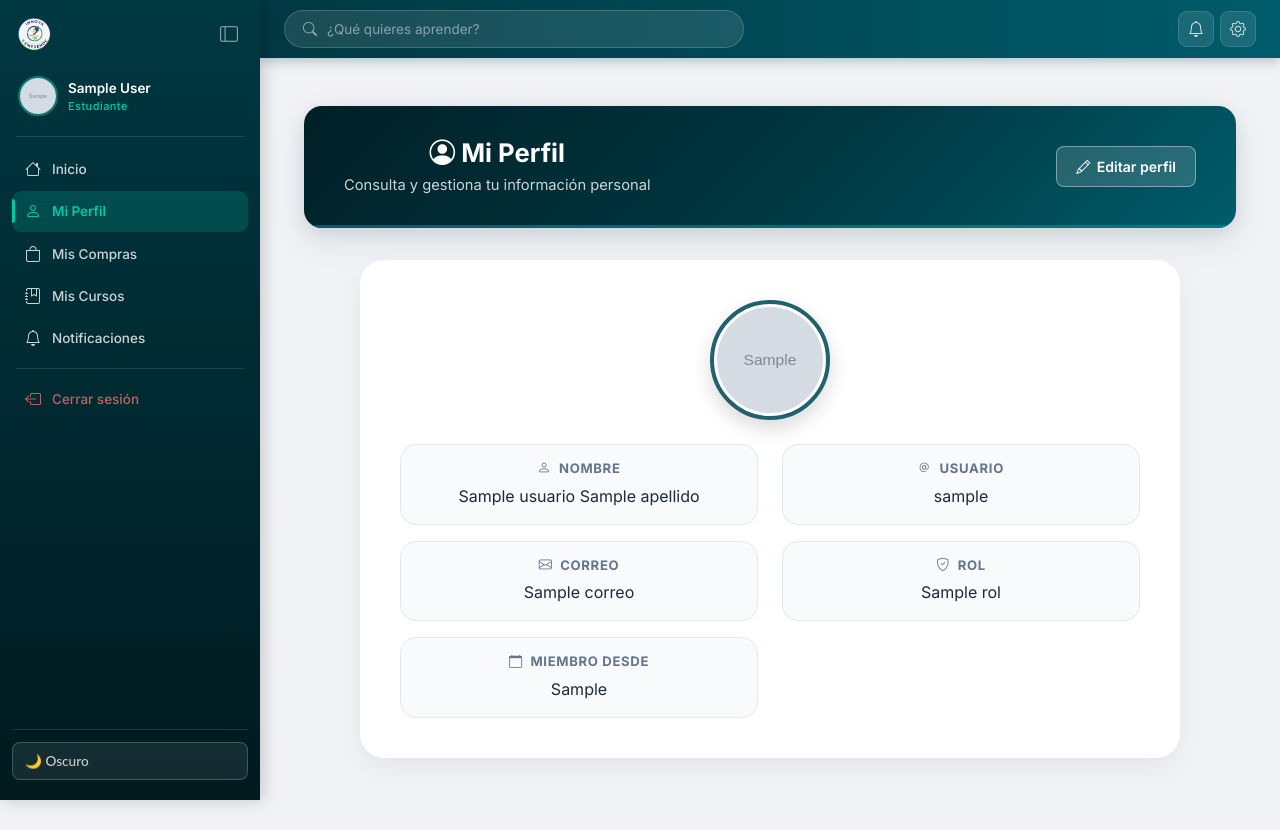
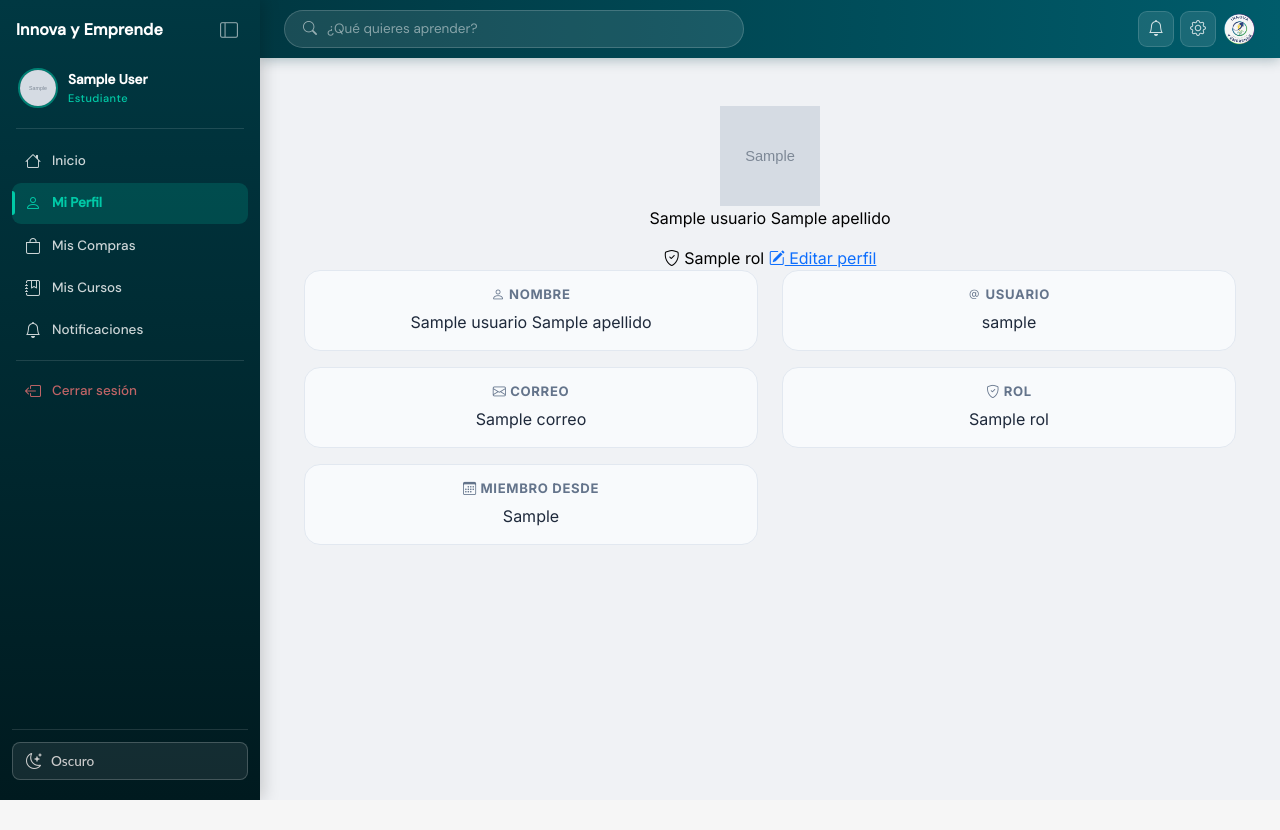
Before and after one commit to jlqexelente100-pixel/Innova-y-Emprende, a Flask app: page /perfil in a window 1280 px wide. After the commit the page ends 800 px from the top, so only its background shows below. Run offline with Flask 3, Linux system fonts and the light colour scheme; the visitor is signed in with stand-in values (Sample User, id 1); grey boxes marked "Sample" are stand-in pictures; a database or web service that is not in the repository returns one stand-in record (values such as "Sample title"); data that the repository does not hold is empty; parts of the project's set-up code (start-up, migrations or seed data) failed here and were passed over; some libraries are stand-ins or nearby versions.

Commit message:
cambios css

```diff
--- a/static/darkmode.js
+++ b/static/darkmode.js
@@ -25,16 +25,20 @@
         });
     });
 
-    /* Actualiza el texto e ícono de todos los botones según el tema */
+    /* Actualiza solo el ícono y el label, sin destruir el HTML del botón */
     function actualizarBotones(tema) {
         document.querySelectorAll(
             '.btn-darkmode, .btn-darkmode-flotante, .btn-darkmode-sidebar'
         ).forEach(function (btn) {
+            var icono = btn.querySelector('i');
+            var label = btn.querySelector('.sidebar-button-label, .nav-label');
             if (tema === 'dark') {
-                btn.innerHTML = '&#9728;&#65039; Claro';
+                if (icono) { icono.className = 'bi bi-sun nav-icon'; }
+                if (label) { label.textContent = 'Claro'; }
                 btn.title = 'Cambiar a modo claro';
             } else {
-                btn.innerHTML = '&#127769; Oscuro';
+                if (icono) { icono.className = 'bi bi-moon-stars nav-icon'; }
+                if (label) { label.textContent = 'Oscuro'; }
                 btn.title = 'Cambiar a modo oscuro';
             }
         });
--- a/static/styles/perfil.css
+++ b/static/styles/perfil.css
@@ -1,8 +1,6 @@
-body {
+.content {
     font-family: "Inter", "Lato", sans-serif;
-    background: #f0f2f5 !important;
-    margin: 0;
-    padding: 0;
+    background: #f0f2f5;
 }
 
 .perfil-container {
--- a/static/styles/sidebar.css
+++ b/static/styles/sidebar.css
@@ -14,6 +14,18 @@
     --sb-hover-bg:  rgba(255, 255, 255, 0.10);
     --sb-active-bg: rgba(0, 201, 167, 0.18);
     --sb-divider:   rgba(255, 255, 255, 0.12);
+}
+
+/* ── Brand text (reemplaza logo) ── */
+.sidebar-brand-text {
+    font-size: 16px;
+    font-weight: 700;
+    color: var(--sb-text);
+    letter-spacing: 0.01em;
+    white-space: nowrap;
+    overflow: hidden;
+    text-overflow: ellipsis;
+    line-height: 1.2;
 }
 
 /* ══════════════════════════════════════════════════
@@ -283,6 +295,7 @@ body {
 
 #sidebar.collapsed .nav-label,
 #sidebar.collapsed .sidebar-button-label,
+#sidebar.collapsed .sidebar-brand-text,
 #sidebar.collapsed .user-info {
     display: none;
 }
@@ -291,8 +304,8 @@ body {
 #sidebar.collapsed .btn-darkmode-sidebar { justify-content: center; }
 #sidebar.collapsed .user-box { justify-content: center; padding: 10px 0; }
 #sidebar.collapsed .logo-img { width: 32px; height: 32px; }
-#sidebar.collapsed .sidebar-logo { justify-content: center; }
-#sidebar.collapsed .sidebar-toggle-btn { display: none; }
+#sidebar.collapsed .sidebar-logo { justify-content: center; flex-direction: row; gap: 0; padding-bottom: 14px; min-height: 58px; }
+#sidebar.collapsed .sidebar-toggle-btn { display: flex; align-items: center; justify-content: center; }
 #sidebar.collapsed .notif-badge { display: none !important; }
 
 /* ══════════════════════════════════════════════════
@@ -420,6 +433,14 @@ body {
 }
 .topbar-login-btn:hover { background: rgba(255, 255, 255, 0.24); color: #fff; }
 
+.topbar-logo-img {
+    width: 34px;
+    height: 34px;
+    border-radius: 8px;
+    object-fit: cover;
+    flex-shrink: 0;
+}
+
 /* Botón mobile dentro de topbar */
 .mobile-sidebar-toggle {
     display: none;
@@ -479,6 +500,7 @@ body {
     }
     #sidebar.collapsed .nav-label,
     #sidebar.collapsed .sidebar-button-label,
+    #sidebar.collapsed .sidebar-brand-text,
     #sidebar.collapsed .user-info { display: flex; }
     #sidebar.collapsed .nav-link { justify-content: flex-start; gap: 10px; }
     #sidebar.collapsed .btn-darkmode-sidebar { justify-content: flex-start; }
--- a/templates/base.html
+++ b/templates/base.html
@@ -233,7 +233,7 @@
 
         <!-- Logo / toggle -->
         <div class="sidebar-logo">
-            <img src="{{ url_for('static', filename='styles/imagenes/logo_nova.png') }}" alt="Logo" class="logo-img">
+            <span class="sidebar-brand-text nav-label">Innova y Emprende</span>
             <button id="toggleSidebar" class="sidebar-toggle-btn" type="button" title="Colapsar menú">
                 <i class="bi bi-layout-sidebar"></i>
             </button>
@@ -378,6 +378,8 @@
                 <a href="{{ url_for('perfil') }}" class="topbar-btn" title="Configuración">
                     <i class="bi bi-gear"></i>
                 </a>
+                <!-- Logo -->
+                <img src="{{ url_for('static', filename='styles/imagenes/logo_nova.png') }}" alt="Logo" class="topbar-logo-img">
                 <!-- Avatar -->
                 {% else %}
                 <a href="{{ url_for('login') }}" class="topbar-login-btn">Iniciar sesión</a>
--- a/templates/perfil.html
+++ b/templates/perfil.html
@@ -4,105 +4,61 @@
 
 {% block extra_css %}
 <link rel="stylesheet" href="{{ url_for('static', filename='styles/perfil.css') }}">
-<style>
-.page-hero {
-    background: linear-gradient(135deg, var(--brand-deep) 0%, var(--brand-primary) 55%, var(--brand-mid) 100%);
-    border-radius: var(--radius-lg);
-    padding: 2rem 2.5rem;
-    color: #fff;
-    display: flex;
-    align-items: center;
-    justify-content: space-between;
-    flex-wrap: wrap;
-    gap: 1rem;
-    margin-bottom: 2rem;
-    box-shadow: var(--shadow-md);
-    position: relative;
-    overflow: hidden;
-}
-.page-hero::after {
-    content: "";
-    position: absolute;
-    bottom: 0; left: 0; right: 0;
-    height: 3px;
-    background: linear-gradient(90deg, var(--brand-mid), var(--brand-light));
-}
-.page-hero h2 { font-size: 1.6rem; font-weight: 900; margin: 0; }
-.page-hero p  { margin: .3rem 0 0; opacity: .8; font-size: .92rem; }
-.page-hero-btn {
-    background: rgba(255,255,255,.15);
-    color: #fff;
-    font-weight: 600;
-    border: 1.5px solid rgba(255,255,255,.4);
-    padding: .55rem 1.2rem;
-    border-radius: var(--radius-sm);
-    text-decoration: none;
-    font-size: .88rem;
-    transition: var(--transition-fast);
-    white-space: nowrap;
-    display: flex;
-    align-items: center;
-    gap: .4rem;
-}
-.page-hero-btn:hover {
-    background: rgba(255,255,255,.25);
-    color: #fff;
-    border-color: rgba(255,255,255,.7);
-}
-</style>
 {% endblock %}
 
 {% block content %}
 <div class="container-fluid mt-4 px-2 px-md-3">
+    <div class="perfil-page">
 
-    <!-- Hero -->
-    <div class="page-hero">
-        <div>
-            <h2><i class="bi bi-person-circle"></i> Mi Perfil</h2>
-            <p>Consulta y gestiona tu información personal</p>
-        </div>
-        <a href="{{ url_for('editar_perfil') }}" class="page-hero-btn">
-            <i class="bi bi-pencil"></i> Editar perfil
-        </a>
-    </div>
-
-    <div class="perfil-container" style="border-top: none;">
-
-        <div class="text-center mb-4">
-            <img
-                src="{% if usuario.foto %}
-                        {{ url_for('static', filename=usuario.foto) }}
-                     {% else %}
-                        {{ url_for('static', filename='imagenes/default-user.png') }}
-                     {% endif %}"
-                class="rounded-circle shadow"
-                width="120" height="120"
-                style="object-fit: cover; border: 4px solid var(--brand-mid);"
-                alt="Foto de perfil"
-            >
+        <!-- Avatar card -->
+        <div class="perfil-avatar-card">
+            <div class="perfil-avatar-wrap">
+                <img
+                    src="{{ url_for('static', filename=usuario.foto) if (usuario.foto) else url_for('static', filename='styles/imagenes/default-user.png') }}"
+                    class="perfil-avatar"
+                    width="100" height="100"
+                    alt="Foto de perfil"
+                >
+            </div>
+            <p class="perfil-avatar-name">{{ usuario.nombre }} {{ usuario.apellido }}</p>
+            <span class="perfil-avatar-role">
+                <i class="bi bi-shield-check"></i>
+                {{ usuario.rol | capitalize }}
+            </span>
+            <a href="{{ url_for('editar_perfil') }}" class="perfil-edit-btn">
+                <i class="bi bi-pencil-square"></i>
+                Editar perfil
+            </a>
         </div>
 
+        <!-- Grid de datos -->
         <div class="perfil-grid">
+
             <div class="perfil-item">
-                <h5><i class="bi bi-person me-1"></i> Nombre</h5>
+                <h5><i class="bi bi-person"></i> Nombre</h5>
                 <p>{{ usuario.nombre }} {{ usuario.apellido }}</p>
             </div>
+
             <div class="perfil-item">
-                <h5><i class="bi bi-at me-1"></i> Usuario</h5>
+                <h5><i class="bi bi-at"></i> Usuario</h5>
                 <p>{{ usuario.username }}</p>
             </div>
+
             <div class="perfil-item">
-                <h5><i class="bi bi-envelope me-1"></i> Correo</h5>
+                <h5><i class="bi bi-envelope"></i> Correo</h5>
                 <p>{{ usuario.correo }}</p>
             </div>
+
             <div class="perfil-item">
-                <h5><i class="bi bi-shield-check me-1"></i> Rol</h5>
-                <p>{{ usuario.rol }}</p>
+                <h5><i class="bi bi-shield-check"></i> Rol</h5>
+                <p>{{ usuario.rol | capitalize }}</p>
             </div>
-            <div class="perfil-item">
-                <h5><i class="bi bi-calendar me-1"></i> Miembro desde</h5>
+
+            <div class="perfil-item perfil-item-full">
+                <h5><i class="bi bi-calendar3"></i> Miembro desde</h5>
                 <p>{{ usuario.creado_en }}</p>
             </div>
+
         </div>
 
     </div>
```
Also changed, not shown: static/styles/resultados.css (added, +342 -0 lines), templates/resultados.html (+75 -16 lines).
